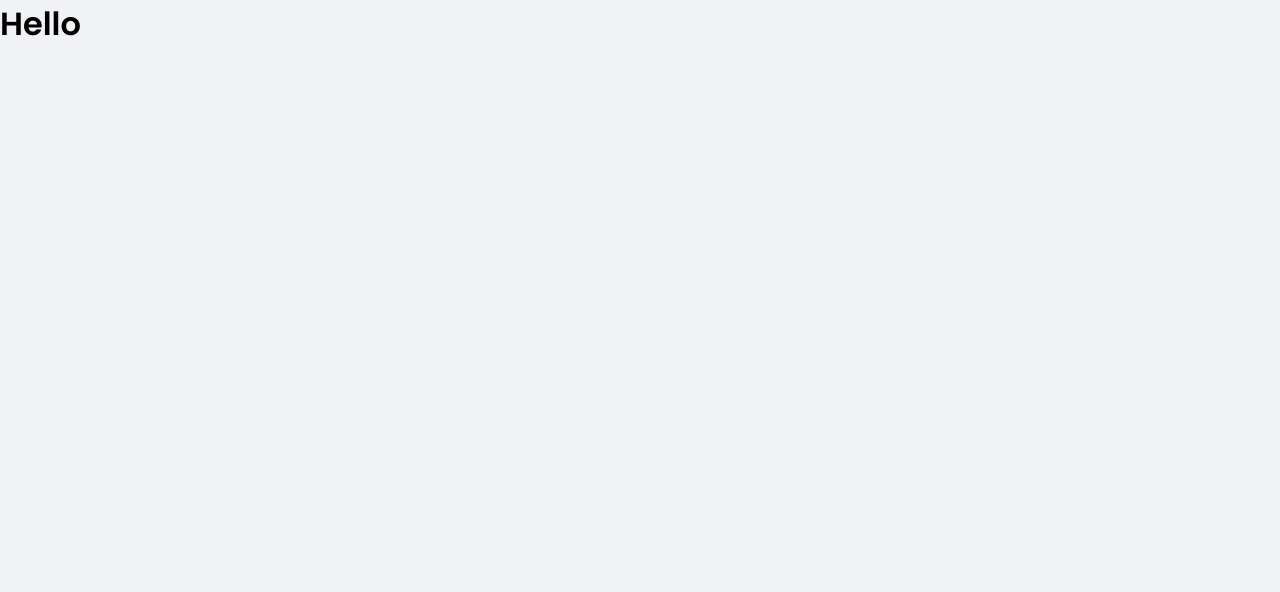
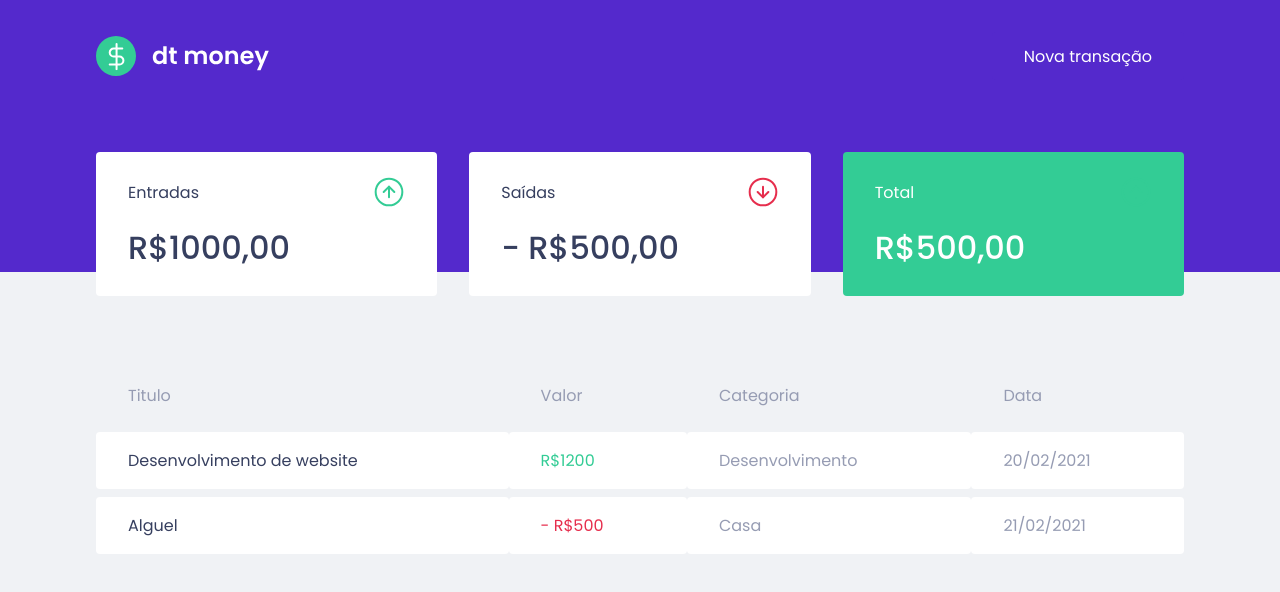
Before and after one commit to GuiSelair/Ignite-dtmoney, a React (Create React App) app: page / in a window 1280 px wide. Shown: the top 592 px of the page. Built offline with nearby package versions, Linux system fonts and the light colour scheme.

Commit message:
Feat: Added font weight 500 from google fonts

```diff
--- a/public/index.html
+++ b/public/index.html
@@ -7,7 +7,7 @@
     <link rel="shortcut icon" href="favicon.png" type="image/png">
     <title>dtmoney</title>
 
-    <link href="https://fonts.googleapis.com/css2?family=Poppins:wght@400;600&display=swap" rel="stylesheet" />
+    <link href="https://fonts.googleapis.com/css2?family=Poppins:wght@400;500;600&display=swap" rel="stylesheet" />
   </head>
   <body>
     <noscript>You need to enable JavaScript to run this app.</noscript>
--- a/src/App.tsx
+++ b/src/App.tsx
@@ -1,10 +1,14 @@
+import { Dashboard } from "./components/Dashboard";
+import Header from "./components/Header";
+
 import GlobalStyles from "./styles/GlobalStyles";
 
 export function App() {
   return (
     <>
       <GlobalStyles/>
-      <h1>Hello</h1>
+      <Header />
+      <Dashboard />
     </>
   );
 }
```
